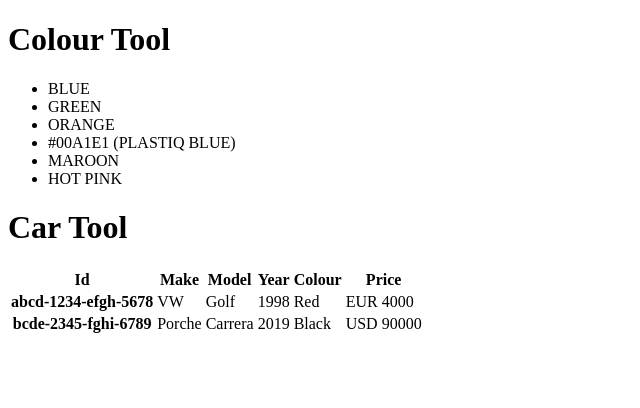
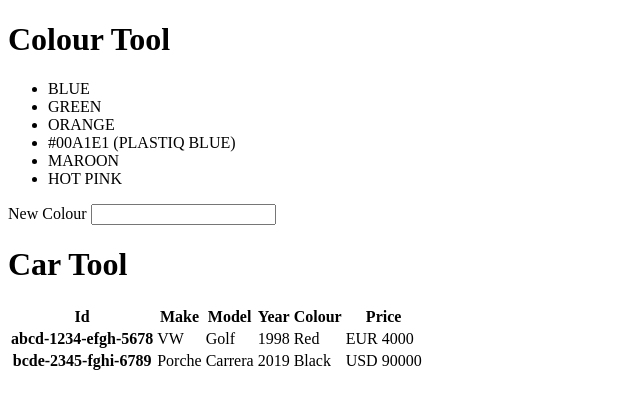
Before and after one commit to gffny/react-training, a React (Create React App) app in the folder demo-app/: page / in a window 1280 px wide. Shown: the top 408 px of the page, without its empty margins (0-640 px from the left). Built offline with nearby package versions, Linux system fonts and the light colour scheme.

Commit message:
Added form to component

```diff
--- a/demo-app/src/components/ColourTool.js
+++ b/demo-app/src/components/ColourTool.js
@@ -1,10 +1,18 @@
-import React from 'react';
+import React, { useState } from 'react';
 
 export const ColourTool = ({ colourList }) => {
+
+    // useState returns an array, the first value of which returns the value, the second value is a function to update the value
+    const [newColourInput, setNewColourInput] = useState('');
 
     const listItems = (itemList, itemFormatterFn) => itemList.map((item, index) =>
         <li key={index}>{itemFormatterFn(item)}</li>
     );
+
+    /*  without this function the real DOM cannot update the virtual DOM.
+        The virtual DOM cannot be updated by the real DOM,
+        it can trigger a re-rendering, which is what this function does */
+    const change = (e) => setNewColourInput(e.target.value);
 
     return <>
         <header>
@@ -13,5 +21,11 @@
         <ul>
             {listItems(colourList, item => item.toUpperCase())}
         </ul>
+        <form>
+            <div>
+                <label>New Colour </label>
+                <input type="text" id="new-colour-input" value={newColourInput} onChange={change} />
+            </div>
+        </form>
     </>;
 };
```
